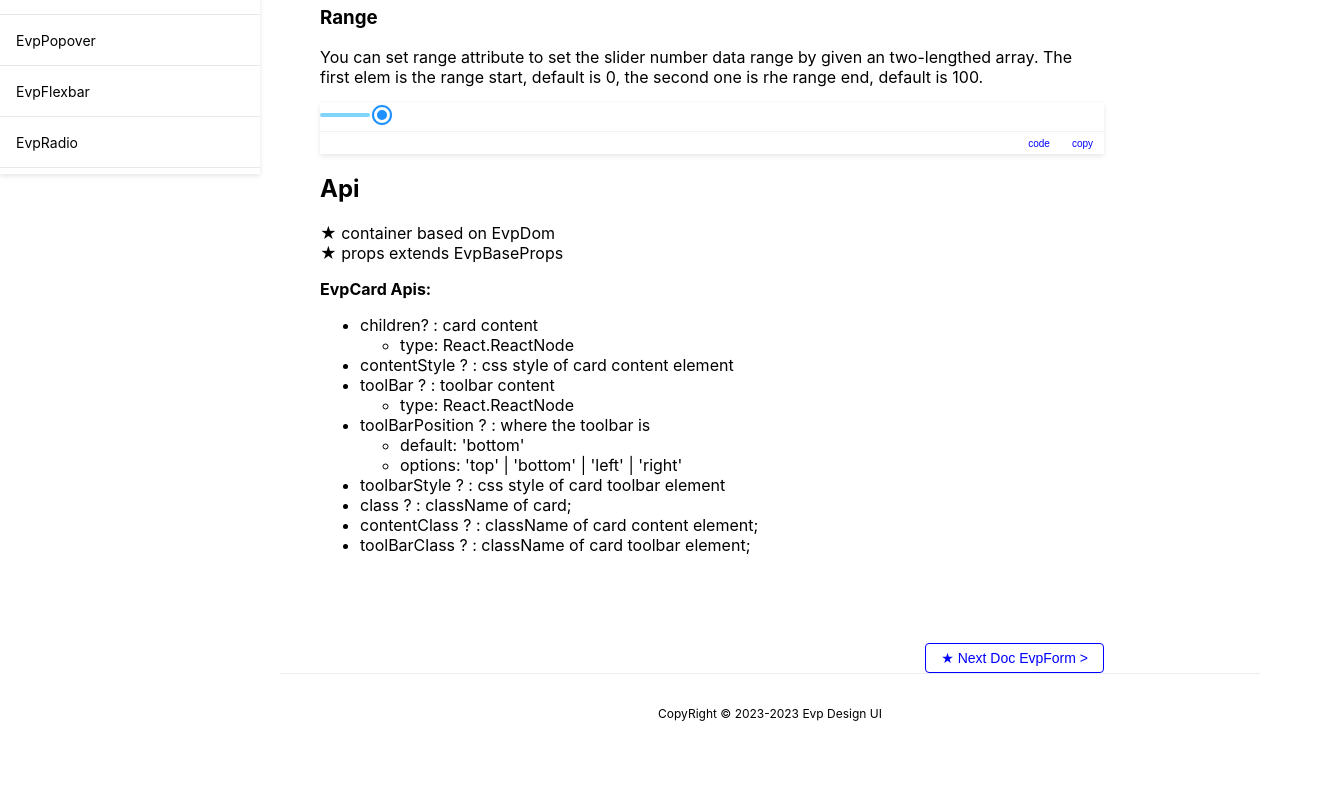
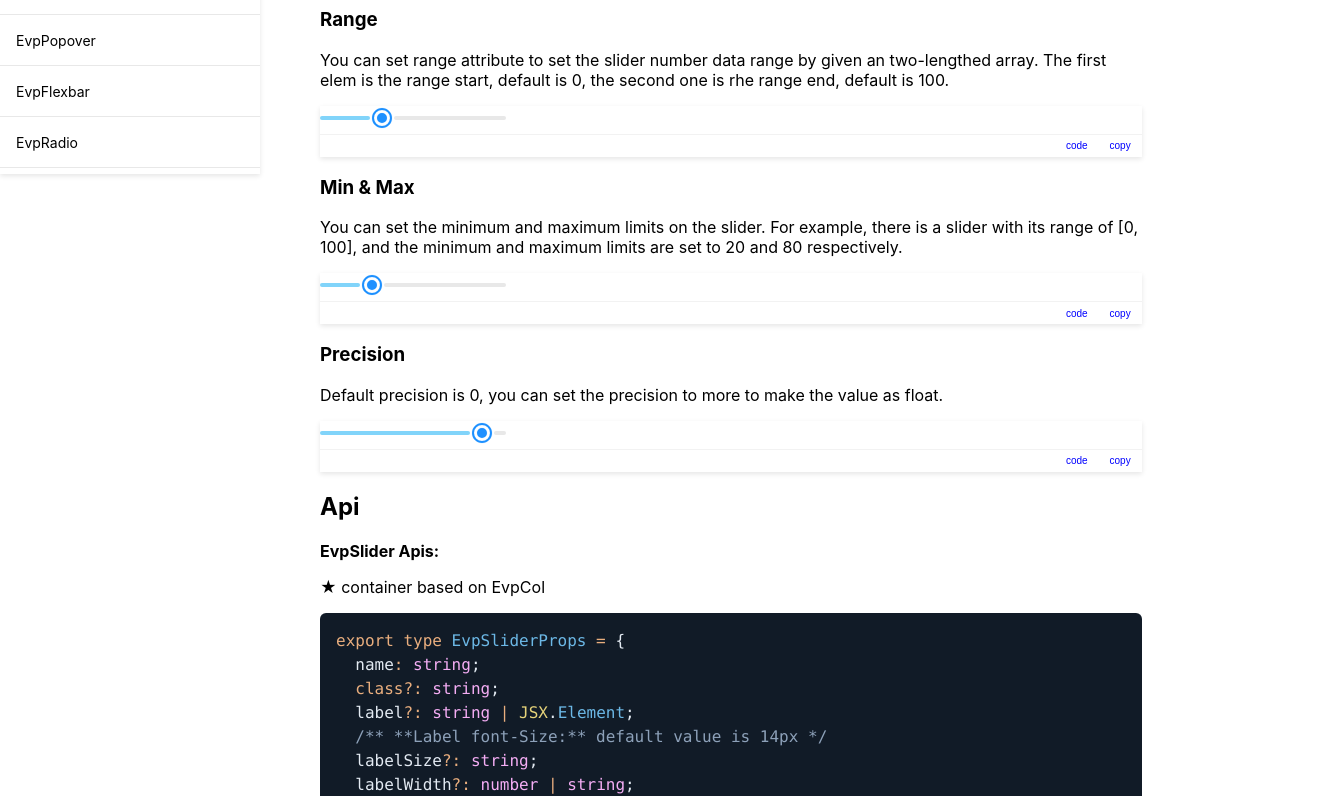
Before and after one commit to Evanpatchouli/evp-design-ui, a React app: page /#/components/evp-slider in a window 1280 px wide. Shown: the part 626-1422 px from the top of the page, 1327 px wide, since content can reach past the window. Before the commit the page ends 1395 px from the top, so only its background shows below. Built offline with nearby package versions, Linux system fonts and the light colour scheme.

Commit message:
docs: evp-slider

```diff
--- a/src/components/code.tsx
+++ b/src/components/code.tsx
@@ -1,6 +1,6 @@
 import { Hintable } from "@/lib";
 import { Prism as Highlight } from "react-syntax-highlighter";
-import { vscDarkPlus } from "react-syntax-highlighter/dist/esm/styles/prism"; // 代码高亮主题风格
+import { coldarkDark as Dark } from "react-syntax-highlighter/dist/esm/styles/prism"; // 代码高亮主题风格
 
 type LangOptions =
   | "javascript"
@@ -48,7 +48,7 @@ export default function Code(props: {
         <Highlight
           language={props.lang ?? "text"}
           PreTag={"div"}
-          style={vscDarkPlus}
+          style={Dark}
           customStyle={{
             borderRadius: 6,
           }}
--- a/src/lib/evp-slider/index.css
+++ b/src/lib/evp-slider/index.css
@@ -3,13 +3,21 @@
   display: flex;
   align-items: center;
   justify-content: left;
-  width: fit-content;
+  box-sizing: border-box;
+  padding-right: 14px;
 }
 
 .evp-slider-progress {
   background-color: var(--PaleBlue);
   height: 4px;
-  border-radius: 5px;
+  border-radius: 100px;
+}
+
+.evp-slider-progress-etc {
+  background-color: var(--PaleGray);
+  height: 4px;
+  border-radius: 100px;
+  flex: 1;
 }
 
 .evp-draggable {
--- a/src/lib/evp-slider/index.tsx
+++ b/src/lib/evp-slider/index.tsx
@@ -7,6 +7,7 @@ import EvpFormContext from "../evp-form-v2/context";
 import { emptyImg } from "../utils/img.utils";
 import EvpCol from "../evp-col";
 import { ArrayLengthed } from "../utils";
+import NumUtils from "../utils/num.util";
 
 export type EvpSliderProps = {
   name: string;
@@ -16,29 +17,44 @@ export type EvpSliderProps = {
   labelSize?: string;
   labelWidth?: number | string;
   labelAlign?: "left" | "center" | "right";
-  /** Whether to show a required `*` character, this is `only` a character not a validation! */
+  /** Whether to show a required \`*\` character, this is \`only\` a character not a validation! */
   required?: boolean;
 
   value?: number;
+  /** default is 0 */
   defaultValue?: number;
+  /** start (default 0) to end (default 100) */
+  range?: ArrayLengthed<number | undefined, 2>;
+  /** min limit, default is 0 */
+  min?: number;
+  /** max limit, default is max */
   max?: number;
-  min?: number;
-  range?: ArrayLengthed<number | undefined, 2>;
+  /** value precision, default is 0 */
   precision?: number;
+  /** max width (px) or slider bar */
+  width?: number;
+  /** whether to show etc, default is true */
+  showEtc?: boolean;
+  style?: React.CSSProperties;
+  /**
+   * @Todo unstart now
+   * @Exterminal unsupport now */
   step?: number;
-  width?: number;
-  style?: React.CSSProperties;
 };
 
 export default function EvpSlider(props: EvpSliderProps) {
   const groupContext = useContext(GroupContext);
   const name = props.name ?? groupContext.name;
   const formCtx = useContext(EvpFormContext);
-  const [width, setWidth] = useState(props.width ?? 200);
+  const width = props.width ?? 200;
   const length = (props.range?.[1] ?? 100) - (props.range?.[0] ?? 0);
-  const [min, setMin] = useState(props.min ?? props.range?.[0] ?? 0);
-  const [max, setMax] = useState(props.max ?? ((props.range?.[0] ?? 0) + length));
-  const [val, setVal] = useState(props.value ?? props.defaultValue ?? min);
+  const min = props.min ?? props.range?.[0] ?? 0;
+  const max = props.max ?? (props.range?.[0] ?? 0) + length;
+  const [val, setVal] = useState(
+    (props.value ?? props.defaultValue ?? min) >= min
+      ? props.value ?? props.defaultValue ?? min
+      : min
+  );
   const [hiddenTip, setHiddenTip] = useState(true);
   const prgsRef = useRef<HTMLDivElement>(null);
 
@@ -89,16 +105,8 @@ export default function EvpSlider(props: EvpSliderProps) {
 
   const step = () => width / length;
 
-  /**
-   * @deprecated
-   * ~Used to use rate to controll width~
-   */
-  const calcRate = () => {
-    return ((val >= min ? val : min) / length) * 100;
-  };
-
   return (
-    <EvpCol mg={[4, 0, 4, 0]} alignItems="flex-start">
+    <EvpCol mg={[4, 0, 4, 0]} alignItems="flex-start" class="evp-form-item">
       <div
         className={`evp evp-slider ${props.class ?? ""}`.trim()}
         onMouseOver={() => {
@@ -123,7 +131,9 @@ export default function EvpSlider(props: EvpSliderProps) {
           e.preventDefault();
         }}
         style={{
-          width: `calc(${width}px + ${labelWidth} + ${32}px)`,
+          width: `calc(${width}px + ${
+            labelRef.current?.clientWidth ?? "0px"
+          } + 0px)`,
           ...props.style,
         }}
       >
@@ -155,9 +165,6 @@ export default function EvpSlider(props: EvpSliderProps) {
           tabIndex={-1}
           onMouseOver={stressThumb}
           onBlur={recoverThumb}
-          // onDragStart={(e) => {
-          //   e.currentTarget.classList.add("evp-dragging");
-          // }}
           onDrag={(e) => {
             const deltaX =
               e.clientX - e.currentTarget.getBoundingClientRect().x;
@@ -170,19 +177,27 @@ export default function EvpSlider(props: EvpSliderProps) {
                 newVal = min;
               }
               newVal = Number(newVal.toFixed(props.precision ?? 0));
+              console.log(
+                "strictFixed: ",
+                NumUtils.toFixedStrictly(newVal, props.precision ?? 0)
+              );
               setVal(newVal);
               formCtx?.set(name, newVal);
               return false;
             }
           }}
-          // onDragEnd={(e) => {
-          //   e.currentTarget.classList.remove("evp-dragging");
-          // }}
         >
-          <EvpToolTip content={val} hidden={hiddenTip}>
+          <EvpToolTip
+            content={NumUtils.toFixedStrictly(val, props.precision ?? 0)}
+            hidden={hiddenTip}
+          >
             <Thumb {...thumbColors} cursor={"pointer"} />
           </EvpToolTip>
         </div>
+        <div
+          hidden={!(props.showEtc === false ? false : true)}
+          className="evp-slider-progress-etc"
+        ></div>
       </div>
     </EvpCol>
   );
--- /dev/null
+++ b/src/lib/utils/num.util.ts
@@ -0,0 +1,25 @@
+
+/**
+ * To fix a number with certain precision strictly with zero added at the end
+ * @param num
+ * @param precision default is 2
+ * @returns
+ */
+export const toFixedStrictly = (num: number, precision: number = 2) => {
+  if (typeof num !== 'number') {
+    throw new Error('The proped num must be a number');
+  }
+  let s = num.toFixed(precision);
+  // Deal with the case where the number is negative
+  if (precision > 0 && !s.includes(".")) {
+    s = s + ".";
+  }
+  s = s.padEnd(s.length + precision, "0");
+  return s;
+};
+
+const NumUtils = {
+  toFixedStrictly,
+};
+
+export default NumUtils;
--- a/src/preview/evp-slider.tsx
+++ b/src/preview/evp-slider.tsx
@@ -3,7 +3,7 @@ import Md from "@/components/md";
 import Tsx from "@/components/tsx";
 import EvpButton from "@/lib/evp-button";
 import { useEffect, useState } from "react";
-import { EvpSlider } from "evp-design-ui";
+import { EvpCode, EvpSlider } from "evp-design-ui";
 
 export default function SliderView() {
   useEffect(() => {
@@ -93,47 +93,137 @@ The first elem is the range start, default is 0, the second one is rhe range end
       </Card>
       <Tsx show={showCode[1]}>
         {`
-<EvpCard w={400}
-toolbarStyle={{
-  justifyContent: 'flex-end'
-}}
-toolBar={
-<>
-  <EvpButton plain size="mini" text="Hello" />
-  <EvpButton plain size="mini" text="World" />
-</>}
->
-  <p>Hello, i am EvpCard.</p>
-  <p>I extends EvpBaseProps.</p>
-  <p>I use EvpDom as container.</p>
-  <p>That's me.</p>
-  <EvpButton text="Greet" />
-</EvpCard>
+<EvpSlider name="slider-demo-1" range={[10, 50]} defaultValue={20} />
+`}
+      </Tsx>
+      <Md>
+        {`
+### Min & Max
+
+You can set the minimum and maximum limits on the slider. For example, there is a slider with its range of
+[0, 100], and the minimum and maximum limits are set to 20 and 80 respectively.
+`}
+      </Md>
+      <Card
+        toolbarStyle={{
+          justifyContent: "flex-end",
+        }}
+        toolBar={
+          <>
+            <EvpButton
+              $click={() => clickCode(2)}
+              theme="text"
+              size="mini"
+              text="code"
+            />
+            <EvpButton theme="text" size="mini" text="copy" />
+          </>
+        }
+      >
+        <EvpSlider
+          name="slider-demo-2"
+          range={[0, 100]}
+          min={20}
+          max={80}
+          defaultValue={0}
+        />
+      </Card>
+      <Tsx show={showCode[2]}>
+        {`
+<EvpSlider
+  name="slider-demo-1"
+  range={[0, 100]}
+  min={20}
+  max={80}
+  defaultValue={0}
+/>
+`}
+      </Tsx>
+      <Md>
+        {`
+### Precision
+
+Default precision is 0, you can set the precision to more to make the value as float.
+        `}
+      </Md>
+      <Card
+        toolbarStyle={{
+          justifyContent: "flex-end",
+        }}
+        toolBar={
+          <>
+            <EvpButton
+              $click={() => clickCode(3)}
+              theme="text"
+              size="mini"
+              text="code"
+            />
+            <EvpButton theme="text" size="mini" text="copy" />
+          </>
+        }
+      >
+        <EvpSlider
+          name="slider-demo-3"
+          range={[0, 100]}
+          defaultValue={75.0}
+          precision={1}
+        />
+      </Card>
+      <Tsx show={showCode[2]}>
+        {`
+<EvpSlider
+  name="slider-demo-3"
+  range={[0, 100]}
+  defaultValue={75.00}
+  precision={2}
+/>
 `}
       </Tsx>
       <Md>
         {`
 ## Api
 
-★ container based on EvpDom
-★ props extends EvpBaseProps
+**EvpSlider Apis:**
 
-**EvpCard Apis:**
-
-- children? : card content
-  + type: React.ReactNode
-- contentStyle ? : css style of card content element
-- toolBar ? : toolbar content
-  + type: React.ReactNode
-- toolBarPosition ? : where the toolbar is
-  + default: 'bottom'
-  + options: 'top' | 'bottom' | 'left' | 'right'
-- toolbarStyle ? : css style of card toolbar element
-- class ? : className of card;
-- contentClass ? : className of card content element;
-- toolBarClass ? : className of card toolbar element;
+★ container based on EvpCol
 `}
       </Md>
+      <EvpCode lang="typescript" theme="coldarkDark">
+        {`
+export type EvpSliderProps = {
+  name: string;
+  class?: string;
+  label?: string | JSX.Element;
+  /** **Label font-Size:** default value is 14px */
+  labelSize?: string;
+  labelWidth?: number | string;
+  labelAlign?: "left" | "center" | "right";
+  /** Whether to show a required \`*\` character, this is \`only\` a character not a validation! */
+  required?: boolean;
+
+  value?: number;
+  /** default is 0 */
+  defaultValue?: number;
+  /** start (default 0) to end (default 100) */
+  range?: ArrayLengthed<number | undefined, 2>;
+  /** min limit, default is 0 */
+  min?: number;
+  /** max limit, default is max */
+  max?: number;
+  /** value precision, default is 0 */
+  precision?: number;
+  /** max width (px) or slider bar */
+  width?: number;
+  /** whether to show etc, default is true */
+  showEtc?: boolean;
+  style?: React.CSSProperties;
+  /**
+   * @Todo unstart now
+   * @Exterminal unsupport now */
+  step?: number;
+}
+`}
+      </EvpCode>
       <EvpButton
         position="absolute"
         right={40}
```
Also changed, not shown: src/preview/evp-form.tsx (+59 -33 lines).
